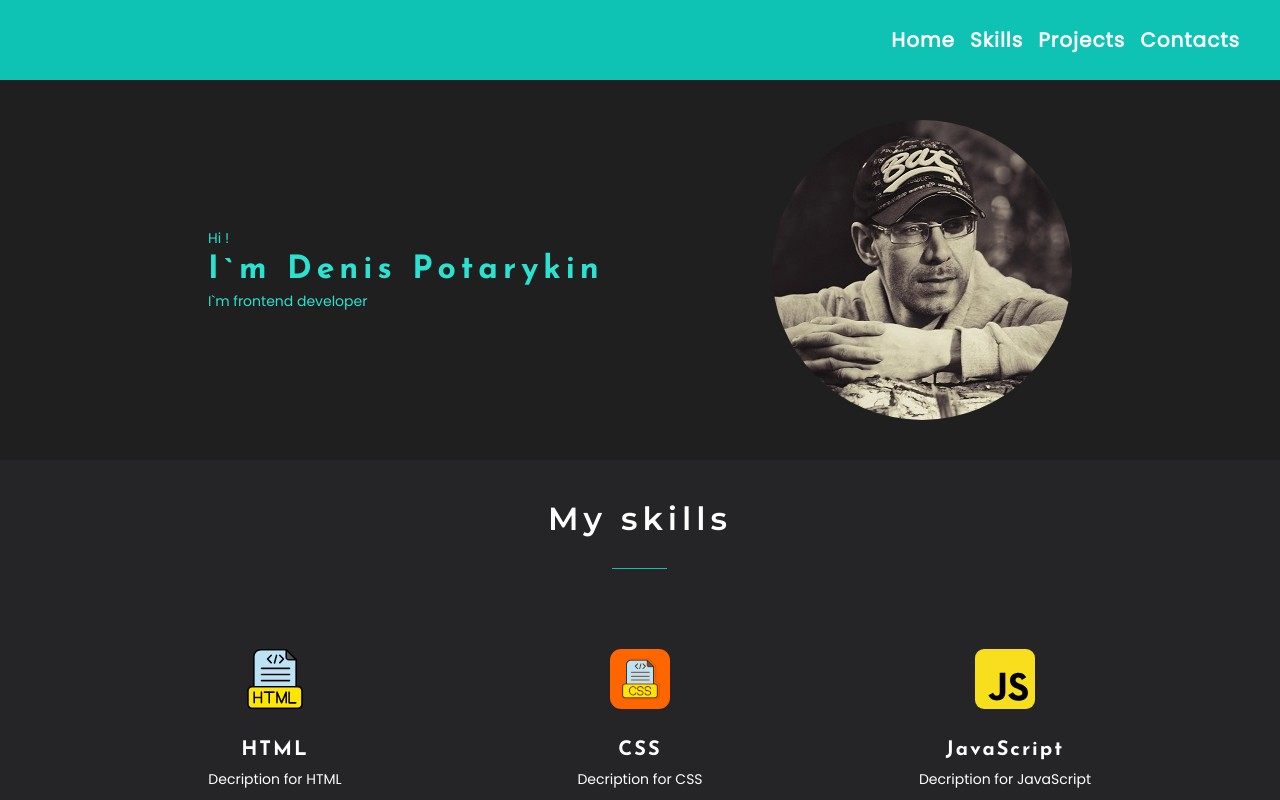
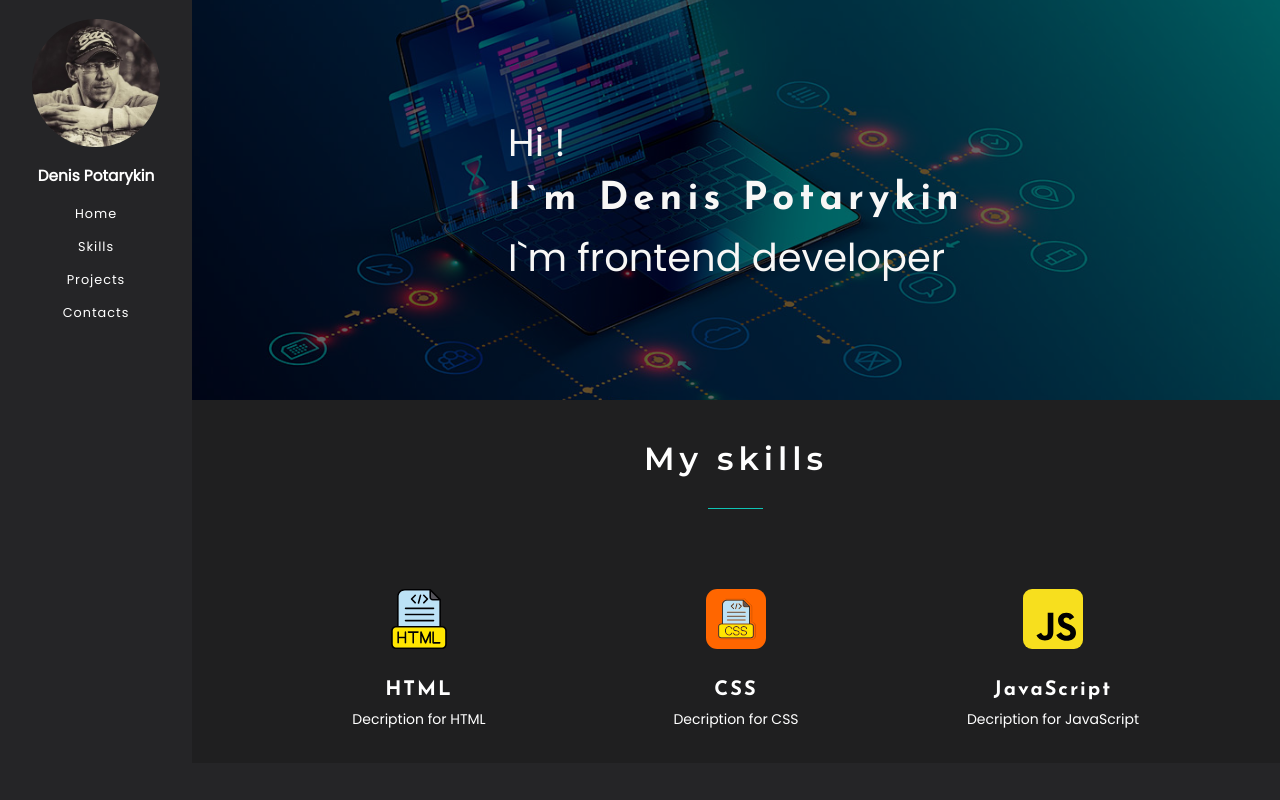
Before and after one commit to DenRainmen/Portfolio, a React (Vite) app: page / in a window 1280 px wide. Shown: the top 800 px of the page. Built offline with nearby package versions, Linux system fonts and the light colour scheme.

Commit message:
Добавил aside menu

```diff
--- a/src/App.css
+++ b/src/App.css
@@ -24,6 +24,10 @@ body {
 
 .App section{
   background-color: var(--bgColorSecondary)
+}
+
+.main-wrapper{
+  margin-left: 15vw;
 }
 
 button, [type="button"] {
@@ -65,16 +69,33 @@ button, [type="button"] {
 }
 
 .main {
-
+position: relative;
   width: 100%;
+  height: 50vh;
   display: flex;
   flex-wrap: wrap;
   align-items: center;
   background-color: inherit;
   padding: 20px;
   justify-content: space-evenly;
+  background-image: url('./assets/images/mainBg.jpg');
+  background-position: center;
+  background-repeat: no-repeat;
+  background-size: cover;
 
+}
 
+.main::before {
+  content: "";
+  width: 100%;
+	height: 100%;
+	position: absolute;
+	top: 0;
+	left: 0;
+	right: 0;
+	bottom: 0;
+	background: #000;
+	opacity: 0.6;
 }
 
 .skills {
@@ -101,7 +122,7 @@ button, [type="button"] {
 
   width: 100%;
  /* background-color: #1f1f20; */
- background-color: var(--bgColorPrimary);
+/*  background-color: var(--bgColorPrimary); */
 
 
   text-align: center;
@@ -129,7 +150,7 @@ button, [type="button"] {
   gap: 10px;
 
   width: 100%;
-  background-color: #1f1f20;
+ /*  background-color: #1f1f20; */
 
   text-align: center;
 
@@ -201,3 +222,10 @@ p, span{
   font: 400 14px/1.8 'Poppins', sans-serif;
 	color: #fff;
 }
+
+
+@media (max-width: 1092px)  {
+  .main-wrapper{
+    margin: 0;
+  }
+}
--- a/src/App.tsx
+++ b/src/App.tsx
@@ -7,17 +7,21 @@ import { Projects } from "./Projects/Projects";
 import { WorkVariants } from "./WorkVariants/WorkVariants";
 import { Contacts } from "./Contacts/Contacts";
 import { Footer } from "./Footer/Footer";
+import { AsideMenu } from "./Aside menu/AsideMenu";
 
 export const App = () => {
   return (
     <div className="App">
+      <AsideMenu/>
       <Header />
+<div className={"main-wrapper"}>
       <Main />
       <Skills />
       <Projects />
       <WorkVariants />
       <Contacts />
       <Footer />
+</div>
     </div>
   );
 };
--- /dev/null
+++ b/src/Aside menu/AsideMenu.module.scss
@@ -0,0 +1,85 @@
+@import  "../common/sass/variables.scss";
+
+
+
+
+
+.asideMenu{
+display: none;
+	width: 15vw;
+	height: 100vh;
+	background-color: $bgColorSecondary;
+	position:fixed;
+	z-index: 10;
+
+	.photo {
+  /* display: inline-block; */
+ /*  width: clamp(200px, 30%, 300px); */
+  /* width: 25vw;
+  height: 25vw;  */
+   width: clamp(100px, 10vw, 300px);
+   height: clamp(100px, 10vw, 300px);
+  background-color: grey;
+  border-radius: 100%;
+  background-image: url("../assets/images/me.jpg");
+  background-position: center;
+  background-repeat: no-repeat;
+  background-size: cover;
+
+}
+
+span{
+	color: white;
+	font-weight: bold;
+	font-size: 1.2vw;
+}
+
+.nav {
+	display: flex;
+	flex-direction: column;
+	justify-content: flex-end;
+	gap: 15px;
+
+	@media (max-width: 600px){
+
+			justify-content:center;
+
+}
+
+	a {
+			text-decoration-line: none;
+			color: white;
+			font-weight: 400;
+			font-family: 'Poppins', sans-serif;
+			font-size: 1vw;
+			line-height: 1.4;
+			letter-spacing: 1px;
+
+
+			@media (max-width: 600px){
+					font-family: cursive;
+					font-size: smaller;
+
+	}
+	}
+
+
+
+}
+
+
+
+
+	@media (min-width: 1092px)  {
+		padding: 1.5vw;
+		display: flex;
+		flex-direction:column;
+		align-items: center;
+		text-align: center;
+		gap: 15px;
+
+	}
+
+
+
+}
--- /dev/null
+++ b/src/Aside menu/AsideMenu.tsx
@@ -0,0 +1,33 @@
+import React from 'react'
+import s from './AsideMenu.module.scss'
+
+type PropsType = {
+
+}
+
+
+export const AsideMenu = (props: PropsType) => {
+
+
+
+return(
+	<div className={s.asideMenu}>
+
+	<div className={s.photo}></div>
+	<div className={s.title}>
+	<span>Denis Potarykin</span>
+	</div>
+	<div className={s.navMenu}>
+
+	<nav className={s.nav}>
+      <a href="#">Home</a>
+      <a href="#">Skills</a>
+      <a href="#">Projects</a>
+      <a href="#">Contacts</a>
+    </nav>
+	</div>
+
+	</div>
+)
+
+}
--- a/src/Header/Header.module.scss
+++ b/src/Header/Header.module.scss
@@ -2,18 +2,20 @@
 
 
 .header {
+  display: none;
   width: 100%;
   height: 80px;
   background-color: $teal;
   /* border: 1px solid; */
-  display: flex;
+
   align-items: center;
   justify-content: flex-end;
   padding: 0 20px;
 
-  @media (max-width: 600px){
+  @media (max-width: 1092px){
     justify-content: center;
     padding: 0 9%;
+    display: flex;
 
 
 }
--- a/src/Main/Main.module.css
+++ b/src/Main/Main.module.css
@@ -1,16 +1,21 @@
 .main {
   padding: 0 1vw;
-  height: 100%;
+  /* height: 100%; */
   display: flex;
   flex-wrap: wrap;
   align-items: center;
-
   justify-content: space-evenly;
   gap: 15px;
+
+  /* background-image: url('../assets/images/mainBg.jpg') */
 }
 
 .greeting * {
-  color:rgb(43, 226, 208)
+  color: rgb(248, 247, 246);
+  font-size: 3vw;
+  position: relative;
+  z-index: 3;
+
 }
 
 .photo {
--- a/src/Main/Main.tsx
+++ b/src/Main/Main.tsx
@@ -6,17 +6,14 @@ import "../App.css"
 
 export const Main = () => {
   return (
-    <section className="container main">
+    <section>
       <div className="main">
         <div className={s.greeting}>
           <span>Hi !</span>
           <h1>I`m Denis Potarykin</h1>
           <p>I`m frontend developer </p>
         </div>
-        <div className={s.photo}>  </div>
-
-
-          {/* <img className={s.photo} src="../assets/images/me.jpg" alt="" /> */}
+       {/*  <div className={s.photo}>  </div> */}
 
       </div>
     </section>
--- a/src/Projects/Project.module.scss
+++ b/src/Projects/Project.module.scss
@@ -6,7 +6,7 @@
 
   width: 500px;
  /*  background-color:#38383d;  */
-  background-color: $bgColorSecondary;
+  background-color: $bgColorPrimary;
   display: flex;
   flex-direction: column;
   align-items: flex-start;
```
Also changed, not shown: src/assets/images/mainBg.jpg (added).
